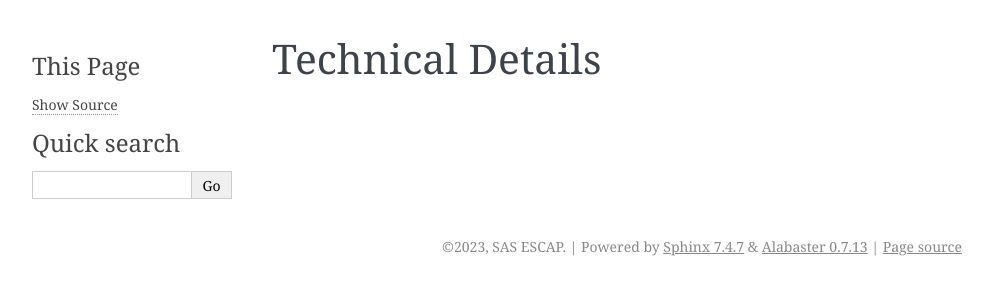
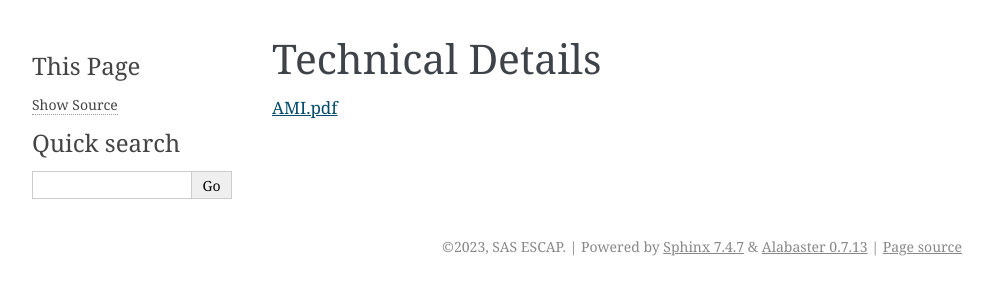
Before and after one commit to ESCAP-SAS/PAPGAPi, a Sphinx documentation site: the page built from docs/source/technical_details.rst, in a window 1280 px wide. Shown: the top 300 px of the page, without its empty margins (148-1141 px from the left). Built offline with Sphinx 7.4.7, drawn with Linux system fonts in a browser that asks for light colours; pages that are not in the unit, such as notebooks, are missing from menus.

Commit message:
Updated Conceptual details

```diff
--- a/docs/source/conceptual_details.rst
+++ b/docs/source/conceptual_details.rst
@@ -3,3 +3,6 @@ Conceptual Details
 .. pdf-include:: source/_static/AMI.pdf
   :width: 40%
    :height: 200px
+.. raw:: html
+
+   <a href="source/_static/AMI.pdf" download>AMI.pdf</a>
--- a/docs/source/technical_details.rst
+++ b/docs/source/technical_details.rst
@@ -1,2 +1,5 @@
 Technical Details
 ===========================================
+.. raw:: html
+
+   <a href="source/_static/AMI.pdf" download>AMI.pdf</a>
```
Also changed, not shown: .readthedocs.yaml.
